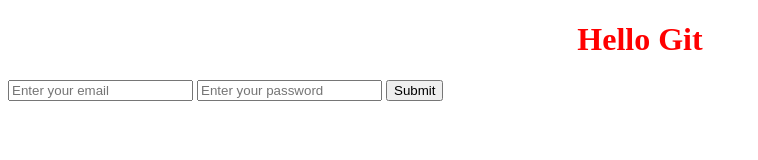
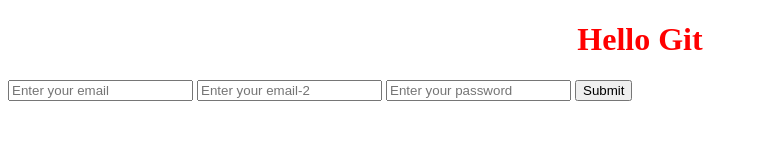
Before and after one commit to shcher-olha/my-awesome-project, a plain HTML site: page index.html in a window 1280 px wide. Shown: the whole page, without its empty margins (0-758 px from the left). Drawn offline with Linux system fonts and the light colour scheme.

Commit message:
add email-2

```diff
--- a/index.html
+++ b/index.html
@@ -10,6 +10,7 @@
     <h1>Hello Git</h1>
     <form>
       <input type="email" placeholder="Enter your email" />
+      <input type="email" placeholder="Enter your email-2" />
       <input type="password" placeholder="Enter your password" />
       <input type="submit" placeholder="login" />
     </form>
```
